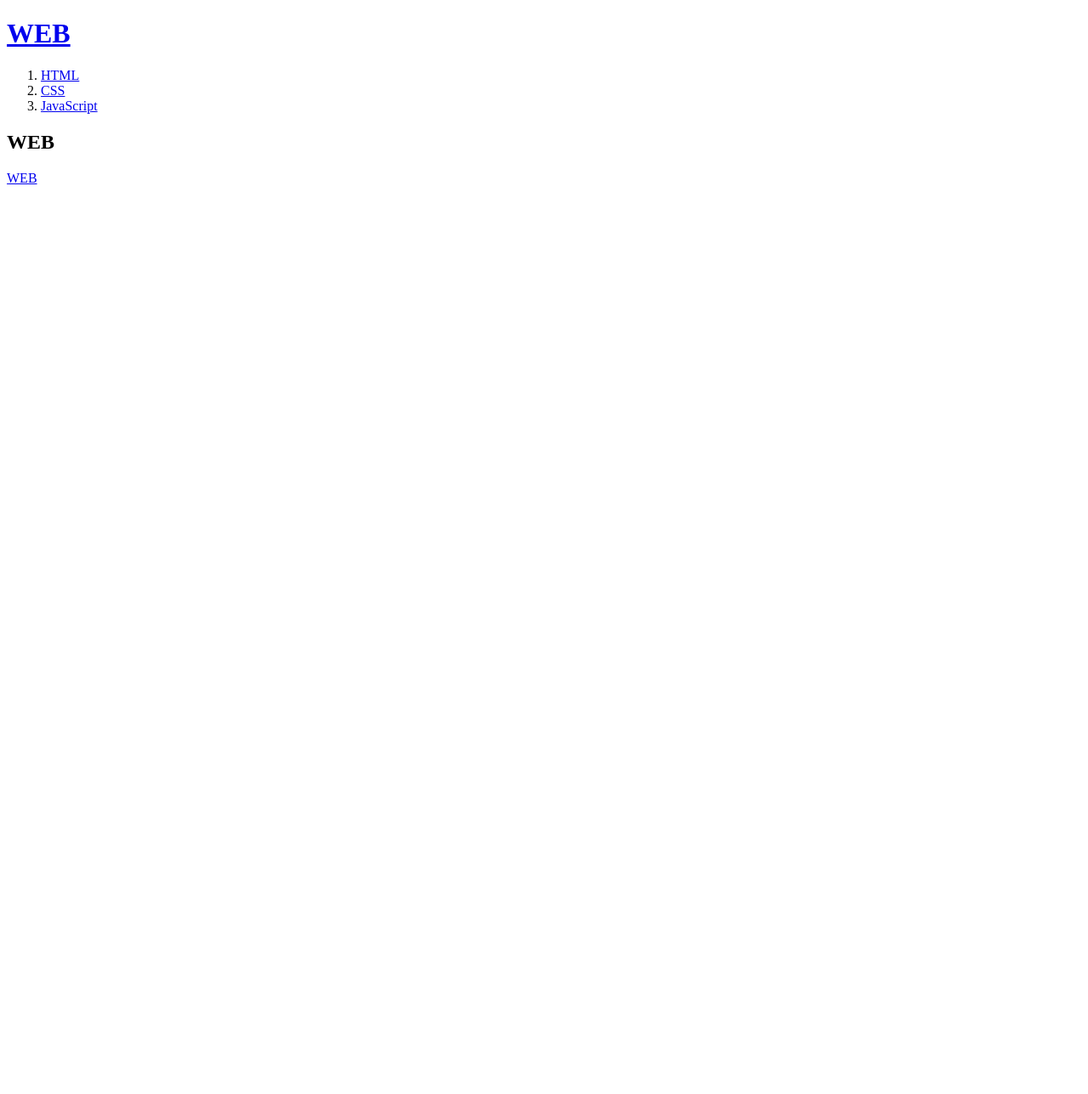
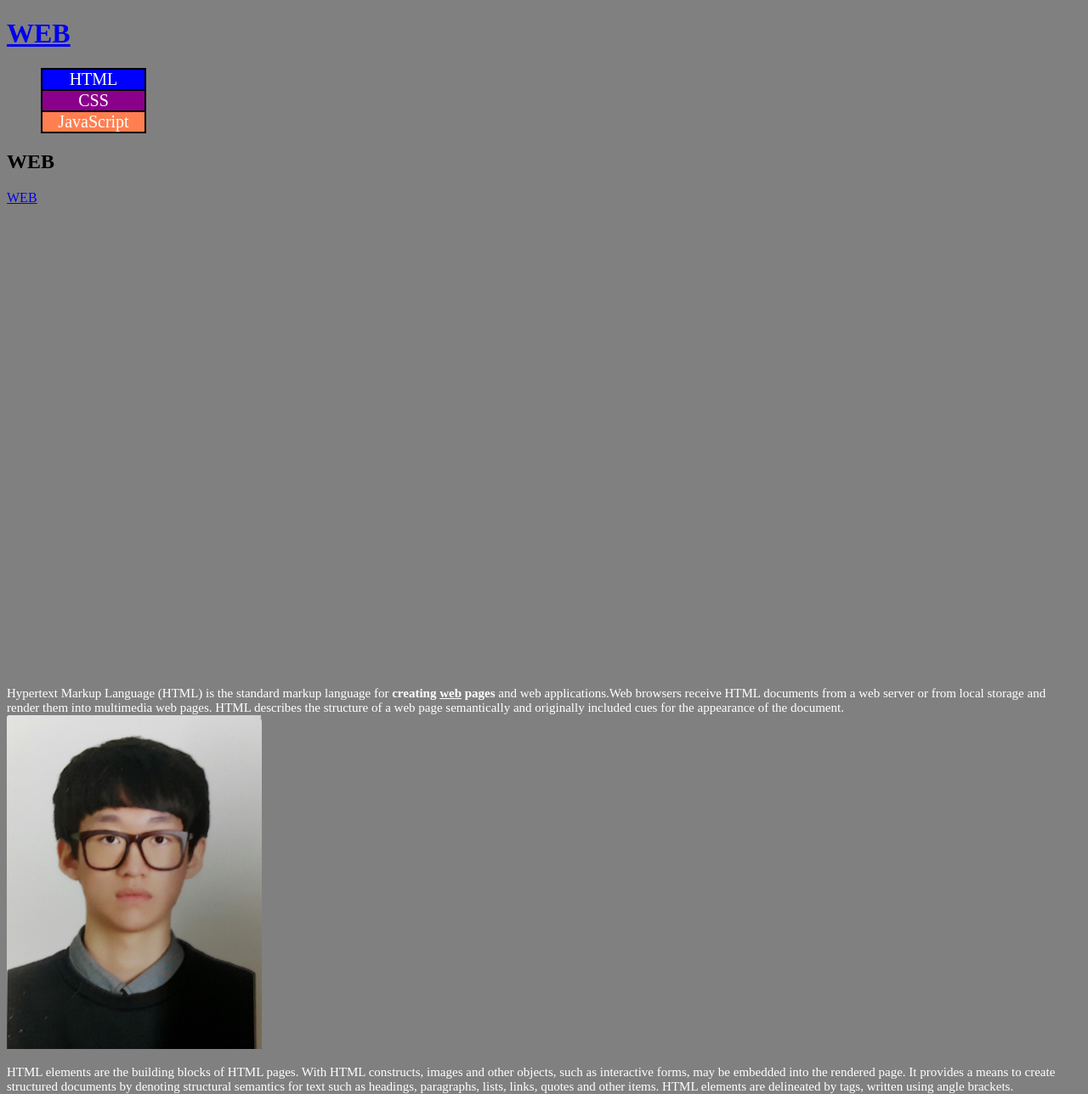
Before and after one commit to HyeonDragon/web1_1, a plain HTML site: page index.html in a window 1280 px wide. Shown: the whole page at 85% size. Before the commit the page ends 800 px from the top, so only its background shows below. Drawn offline with Linux system fonts and the light colour scheme.

Commit message:
decoration

```diff
--- a/index.html
+++ b/index.html
@@ -3,18 +3,44 @@
 <head>
   <title>WEB1 - Welcome</title>
   <meta charset="utf-8">
+  <link rel="stylesheet" href="style.css"/>
 </head>
 <body>
     <h1><a href="index.html">WEB</a></h1>
     <ol>
-      <li><a href="1.html">HTML</a></li>
-      <li><a href="2.html">CSS</a></li>
-      <li><a href="3.html">JavaScript</a></li>
+      <li id="first"><a href="#html" class="text">HTML</a></li>
+      <li id="second"><a href="https://www.naver.com/" target="_blank" title="naver" class="text">CSS</a></li>
+      <li id="third"><a href="https://www.naver.com/" target="_blank" title="naver" class="text">JavaScript</a></li>
     </ol>
     <h2>WEB</h2>
   <p><a href="https://www.naver.com/"
     target="_blank" title="naver">
   WEB</a>
   </p>
+  <div class="html" id="html">
+
+  Hypertext Markup Language (HTML)</a> is
+  the standard markup language for
+  <strong>creating <u>web</u>
+  pages</strong> and web applications.Web
+  browsers receive HTML documents from a
+  web server or from local storage and
+  render them into multimedia web pages.
+  HTML describes the structure of a web
+  page semantically and originally
+  included cues for the appearance of the
+  document.<img src="dragon.jpg" width="300"></p>
+  <p>HTML elements
+  are the building blocks of HTML pages.
+  With HTML constructs, images and other
+  objects, such as interactive forms, may
+  be embedded into the rendered page. It
+  provides a means to create structured
+  documents by denoting structural
+  semantics for text such as headings,
+  paragraphs, lists, links, quotes and
+  other items. HTML elements are delineated
+  by tags, written using angle brackets.</p>
+</div>
   </body>
   </html>
--- /dev/null
+++ b/style.css
@@ -0,0 +1,44 @@
+li {
+    list-style-type: none;
+    font-size: 20px;
+    width: 120px;
+    text-align: center;
+    border: 2px solid black;
+    border-bottom: 0px;
+}
+
+#first{
+    background-color: blue;
+}
+
+#second{
+    background-color: darkmagenta;
+}
+#third{
+    border-bottom: 2px solid black;
+    background-color: coral;
+
+}
+#first:hover{
+    background-color: black;
+}
+#second:hover{
+    background-color: black;
+}
+#third:hover{
+    background-color: black;
+}
+
+.text {
+    color: white;
+    text-decoration-line: none;
+}
+.html{
+    position: relative;
+    top: 550px;
+    font-size: 15px;
+    color: white;
+}
+body{
+    background-color: grey;
+}
```
